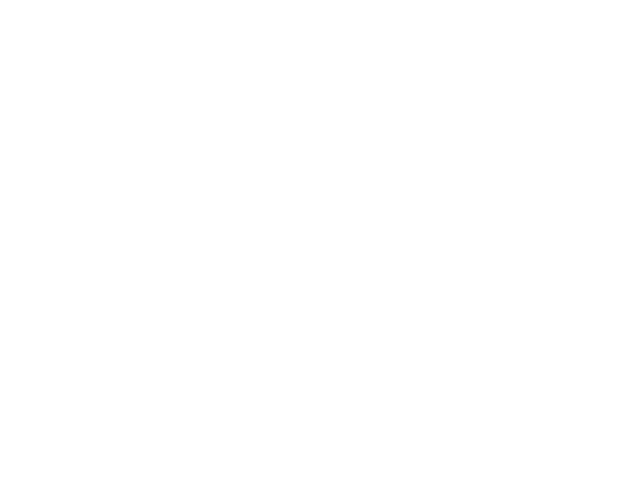
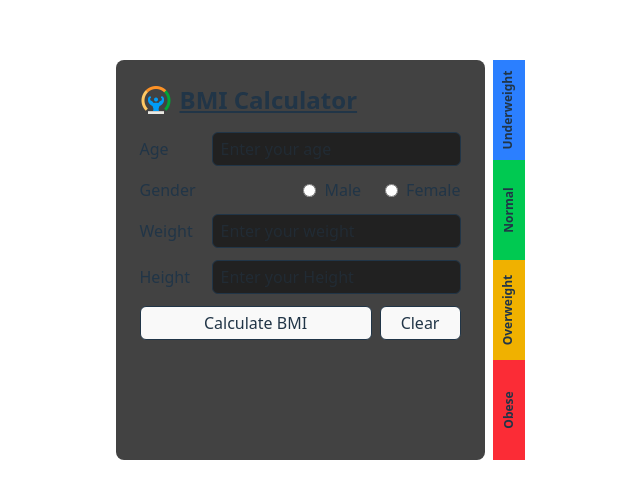
Before and after one commit to jomlx/bmi-calculator, a React (Vite) app: page / in a window 1280 px wide. Shown: the part 140-638 px from the top of the page, without its empty margins (324-964 px from the left). Built offline with nearby package versions, Linux system fonts and the light colour scheme.

Commit message:
feat: add form for user information

```diff
--- a/src/App.jsx
+++ b/src/App.jsx
@@ -1,9 +1,71 @@
-
+import bmi from './assets/bmi.png'
 function App() {
 
   return (
-    <>
-    </>
+    <div className="w-full h-screen flex justify-center items-center">
+      <form className="h-1/2 m-2 p-6 flex-col bg-secondary rounded-lg"
+      onSubmit={(e) => e.preventDefault()}>
+        <div className="flex items-center flex-row  mb-4">
+          <img src={bmi} alt="Bmi" className="w-8 h-8 mr-2"/>
+          <h1 className="text-2xl font-bold underline">BMI Calculator</h1>
+        </div>
+        <div className="flex items-center justify-between mb-3">
+          <label className="w-18">Age</label>
+          <input type="text" placeholder="Enter your age"
+          className="flex-1 py-1 px-2 border rounded-md bg-secondary-shaded" />
+        </div>
+
+        <div className="flex items-center justify-between mb-3">
+          <label className="w-18">Gender</label>
+            <div className="flex space-x-6">
+              <label className="flex items-center space-x-2">
+              <input type="radio" name="gender" className="accent-[var(--primary-color)]" />
+              <span>Male</span>
+              </label>
+
+              <label className="flex items-center space-x-2">
+              <input type="radio" name="gender" className="accent-[var(--primary-color)]" />
+              <span>Female</span>
+              </label>
+            </div>
+        </div>
+
+        <div className="flex items-center justify-between mb-3">
+          <label className="w-18">Weight</label>
+          <input type="text" placeholder="Enter your weight"
+          className="flex-1 py-1 px-2 border rounded-md bg-secondary-shaded" />
+        </div>
+
+        <div className="flex items-center justify-between mb-3">
+          <label className="w-18">Height</label>
+          <input type="text" placeholder="Enter your Height"
+          className="flex-1 py-1 px-2 border rounded-md bg-secondary-shaded" />
+        </div>
+
+        <div className="flex items-center justify-between">
+          <button className="w-full mr-2 py-1 px-2 border rounded-md bg-secondary-shaded">Calculate BMI</button>
+          <button className="w-1/3 py-1 px-2 border rounded-md bg-secondary-shaded">Clear</button>
+        </div>
+      </form>
+
+      <div className='w-8 h-1/2 relative bg-secondary rounded-lg'>
+        <div className='w-full h-full flex flex-col text-xs font-semibold'>
+          <div className='flex-1 flex items-center justify-center bg-blue-500'>
+            <span className='-rotate-90 inline-block'>Underweight</span>
+          </div>
+          <div className='flex-1 flex items-center justify-center bg-green-500'>
+            <span className='-rotate-90 inline-block'>Normal</span>
+          </div>
+          <div className='flex-1 flex items-center justify-center bg-yellow-500'>
+            <span className='-rotate-90 inline-block'>Overweight</span>
+          </div>
+          <div className='flex-1 flex items-center justify-center bg-red-500'>
+            <span className='-rotate-90 inline-block'>Obese</span>
+          </div>
+        </div>
+      </div>
+
+    </div>
   )
 }
 
--- a/src/index.css
+++ b/src/index.css
@@ -7,12 +7,24 @@
 
   color-scheme: light dark;
   color: rgba(255, 255, 255, 0.87);
-  background-color: #242424;
+  background-color: #F7F6F2;
 
   font-synthesis: none;
   text-rendering: optimizeLegibility;
   -webkit-font-smoothing: antialiased;
   -moz-osx-font-smoothing: grayscale;
+}
+
+@layer utilities {
+  .bg-primary {
+    background-color: #F7F6F2;
+  }
+  .bg-secondary {
+    background-color: #424242;
+  }
+  .bg-secondary-shaded {
+    background-color:  #212121;
+  }
 }
 
 @media (prefers-color-scheme: light) {
```
Also changed, not shown: src/assets/bmi.png (added).
